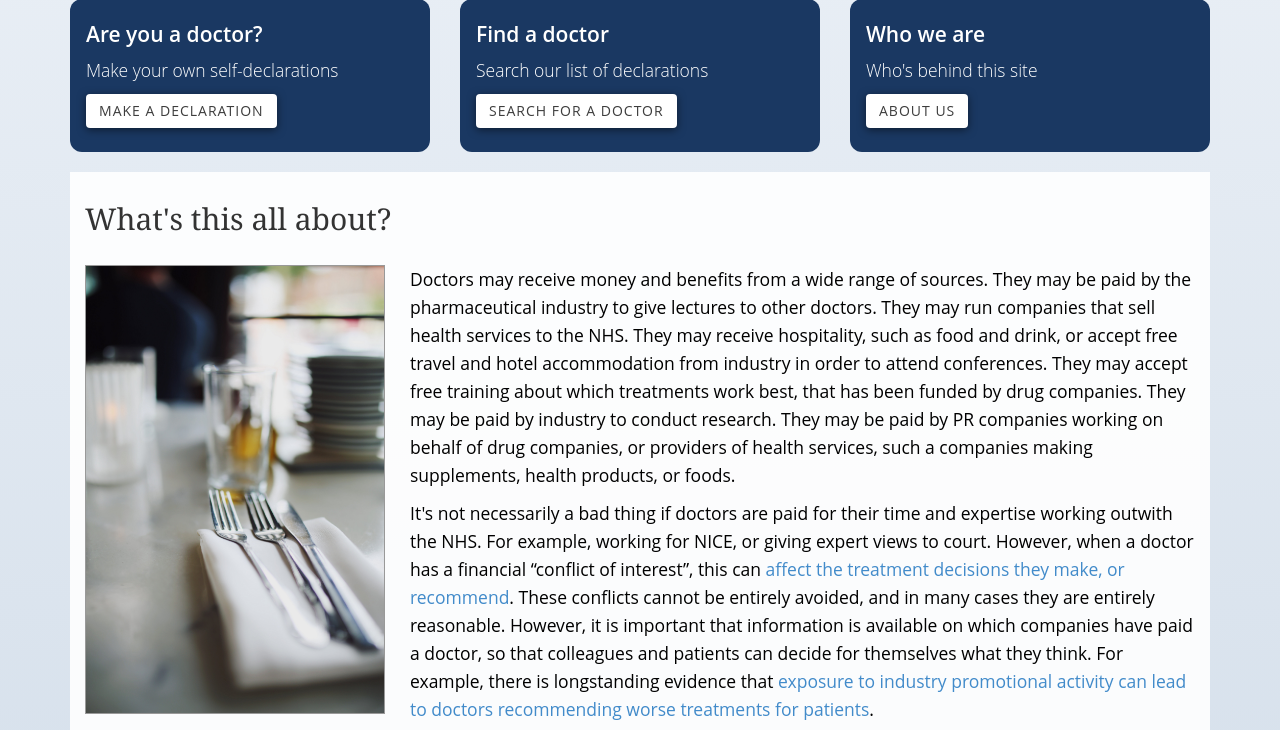
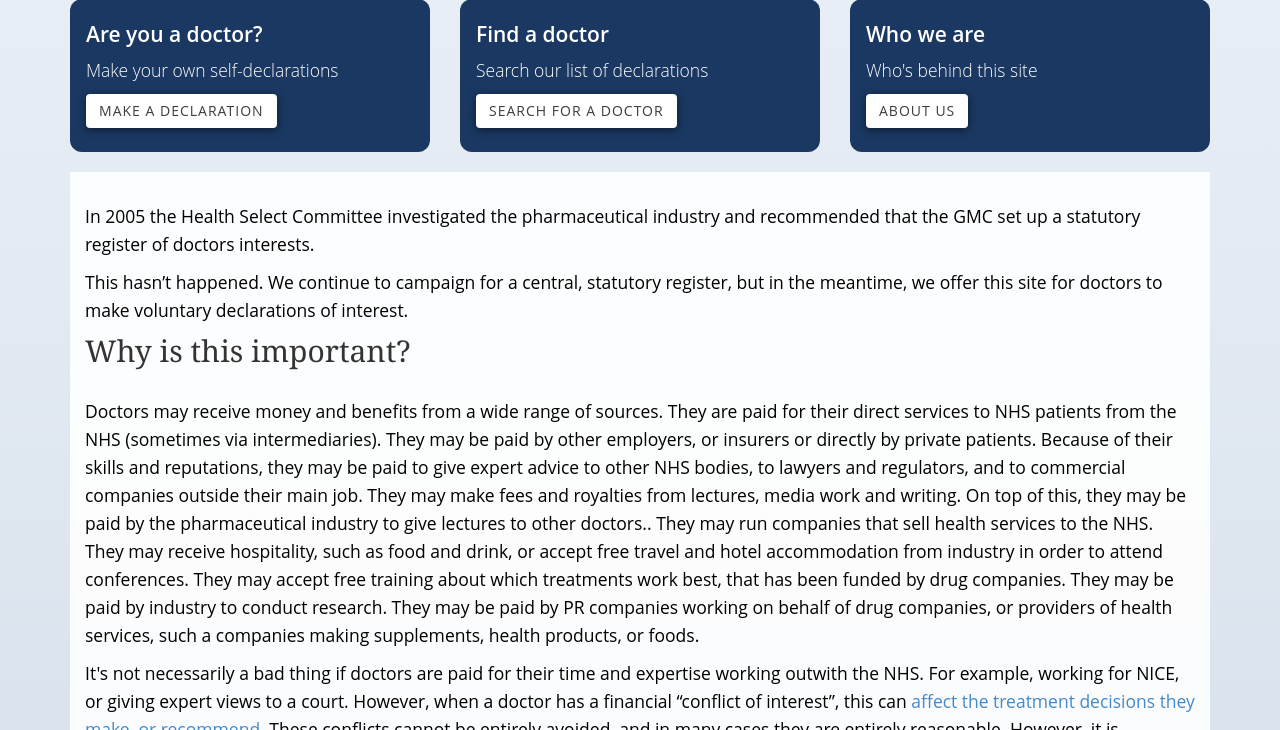
Before and after one commit to openhealthcare/whopaysthisdoctor.org, a Django app: template whopays/templates/home.html in a window 1280 px wide. Shown: the part 237-967 px from the top of the page. Run offline with Django 3.2, Linux system fonts and the light colour scheme; the template is opened without the code that fills it, so the values that code supplies are empty; some libraries are stand-ins or nearby versions; some web fonts are replaced.

Commit message:
Update homepage text

```diff
--- a/whopays/templates/home.html
+++ b/whopays/templates/home.html
@@ -30,22 +30,48 @@
         <div class="col-lg-12">
           <div class="box">
 
-            <h2>What's this all about?</h2>
-            <img class="img-responsive img-border img-left" src="/static/cutlery.jpg" width="300px">
-            <hr class="visible-xs">
+            <p>
+              In 2005 the Health Select Committee investigated the pharmaceutical industry and recommended that the GMC set up a statutory register of doctors interests.
+            </p>
+            <p>
+              This hasn’t happened. We continue to campaign for a central, statutory register, but in the meantime, we offer this site for doctors to make voluntary declarations of interest.
+            </p>
+            <h2>Why is this important? </h2>
 
-
-    <p>Doctors may receive money and benefits from a wide range of sources. They may be paid by the pharmaceutical industry to give lectures to other doctors. They may run companies that sell health services to the NHS. They may receive hospitality, such as food and drink, or accept free travel and hotel accommodation from industry in order to attend conferences. They may accept free training about which treatments work best, that has been funded by drug companies. They may be paid by industry to conduct research. They may be paid by PR companies working on behalf of drug companies, or providers of health services, such a companies making supplements, health products, or foods.</p>
-    <p>It's not necessarily a bad thing if doctors are paid for their time and expertise working outwith the NHS. For example, working for NICE, or giving expert views to court. However, when a doctor has a financial “conflict of interest”, this can <a title="Spurling 2010 review" href="http://www.plosmedicine.org/article/info%3Adoi%2F10.1371%2Fjournal.pmed.1000352" target="_blank">affect the treatment decisions they make, or recommend</a>. These conflicts cannot be entirely avoided, and in many cases they are entirely reasonable. However, it is important that information is available on which companies have paid a doctor, so that colleagues and patients can decide for themselves what they think. For example, there is longstanding evidence that <a title="Spurling 2010 review" href="http://www.plosmedicine.org/article/info%3Adoi%2F10.1371%2Fjournal.pmed.1000352" target="_blank">exposure to industry promotional activity can lead to doctors recommending worse treatments for patients</a>.</p>
-    <div style="float: right;"><iframe width="560" height="315" src="https://www.youtube.com/embed/YQZ2UeOTO3I" frameborder="0" allowfullscreen></iframe></div>
-    <p>Today, it’s very hard to find out who has paid a doctor in the UK. We know that the pharmaceutical industry has paid healthcare workers <a title="ABPI Press Release" href="http://www.abpi.org.uk/media-centre/newsreleases/2013/Pages/050413-a.aspx" target="_blank">£40 million per year</a> in the UK, but companies currently refuse to say who they have paid, and how much. Employers and regulators have failed to collect this information. Where data has been collected, at public expense, this is often kept secret from patients and researchers. The small amount of publicly accessible information is chaotic and dispersed.</p>
-    <p>Professional bodies, regulators, hospitals, and other NHS organisations have failed to address this problem, despite many decades of research and campaigning. This site is the beginning of an attempt to bring transparency.</p>
+            <p>Doctors may receive money and benefits from a wide range of sources. They are paid for their direct services to NHS patients from the NHS (sometimes via intermediaries). They may be paid by other employers, or insurers or directly by private patients. Because of their skills and reputations, they may be paid to give expert advice to other NHS bodies, to lawyers and regulators, and to commercial companies outside their main job. They may make fees and royalties from lectures, media work and writing. On top of this, they may be paid by the pharmaceutical industry to give lectures to other doctors.. They may run companies that sell health services to the NHS. They may receive hospitality, such as food and drink, or accept free travel and hotel accommodation from industry in order to attend conferences. They may accept free training about which treatments work best, that has been funded by drug companies. They may be paid by industry to conduct research. They may be paid by PR companies working on behalf of drug companies, or providers of health services, such a companies making supplements, health products, or foods.
+            </p>
+            <p>
+              It's not necessarily a bad thing if doctors are paid for their time and expertise working outwith the NHS. For example, working for NICE, or giving expert views to a court. However, when a doctor has a financial “conflict of interest”, this can
+              <a title="Spurling 2010 review" href="http://www.plosmedicine.org/article/info%3Adoi%2F10.1371%2Fjournal.pmed.1000352" target="_blank">affect the treatment decisions they make, or recommend</a>.
+              These conflicts cannot be entirely avoided, and in many cases they are entirely reasonable. However, it is important that information is available on which companies have paid a doctor, so that colleagues and patients can decide for themselves what they think. For example, there is longstanding evidence that
+              <a title="Spurling 2010 review" href="http://www.plosmedicine.org/article/info%3Adoi%2F10.1371%2Fjournal.pmed.1000352" target="_blank">exposure to industry promotional activity can lead to doctors recommending worse treatments for patients
+                </a>.
+            </p>
+            <p>
+              Try <a href="http://www.youtube.com/watch?v=YQZ2UeOTO3I">watching this video on Youtube</a>.
+            </p>
+            <p>
+              Today, it’s very hard to find out who has paid a doctor in the UK. We know that the pharmaceutical industry has paid healthcare workers £millions  in the UK - in excess of £50 million in 2015.
+              But doctors
+              <a href="https://bmjopen.bmj.com/content/8/10/e023094" target="_blank">don’t always declare this</a>. Employers and regulators have failed to collect this important information. Where data has been collected, at public expense, this is often kept secret from patients and researchers. The small amount of publicly accessible information is chaotic and dispersed across multiple websites, or not at all. Nor is this just about the pharmaceutical industry.
+              A <a href="https://chpi.org.uk/papers/reports/pounds-for-patients-how-the-private-hospital-sector-uses-financial-incentives-to-win-the-business-of-medical-consultants" target="_blank">report in 2018</a> showed that some consultants have undeclared interests in private hospitals.
+            </p>
+            <p>
+              Professional bodies, regulators, hospitals, and other NHS organisations have failed to address this problem, despite many decades of research and campaigning. This site is the beginning of an attempt to bring transparency.
+            </p>
+            <h3>I have a suggestion or a problem</h3>
+            <p>
+              Please <a href="/contact">get in touch</a> with us. We welcome feedback.
+            </p>
+            <h3>How can I help?</h3>
+            <p>
+              If you want to support us please make your own declaration (even if you have nothing of note to declare) and consider
+              <a href="https://www.justgiving.com/crowdfunding/whopaysthisdoctor" target="_blank">making a donation</a> (a few pounds from everyone would make a big difference: we use donations to fund professional coders and website developers from Open Health Care UK, who are giving us heavily discounted day rates).
+            </p>
 
 
 
-    <p>I have a suggestion or a problem: Please <a href="/contact">get in touch</a> with us. This site is in the early stages of development. It isn't perfect, and we need feedback to make it better.</p>
-
-    <p><h3>How do I sign up?</h3>
+            <h3>How do I sign up?</h3>
 
     <p>If you are a GMC registered doctor, use your ac.uk or nhs.uk/nhs.net, email address to <a href="/declare">begin the simple process</a>.
     </p>
```
